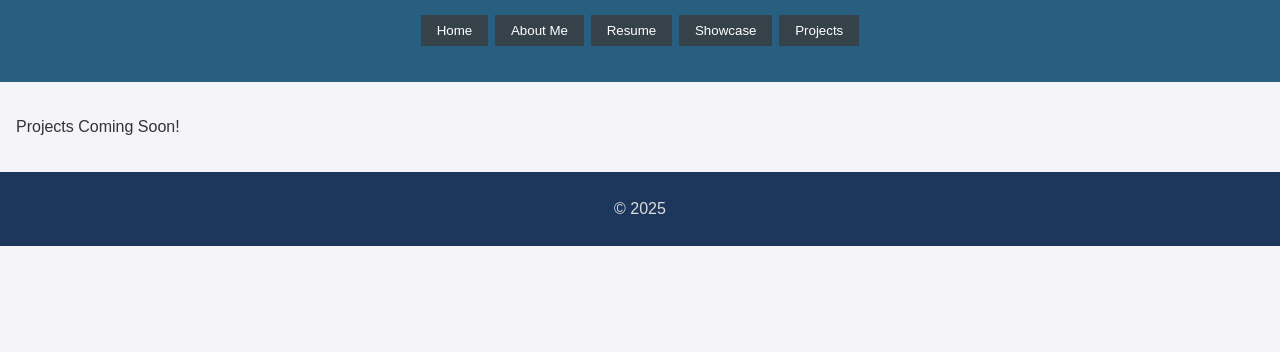
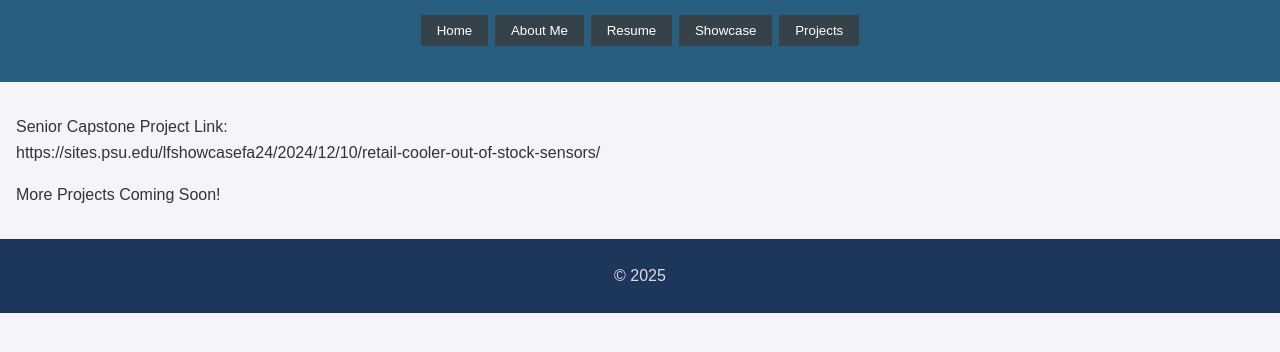
Before and after one commit to misterbluuu/portfolio-site, a plain HTML site: page projects.html in a window 1280 px wide. Shown: the part 102-454 px from the top of the page. Drawn offline with Linux system fonts and the light colour scheme.

Commit message:
Add files via upload

```diff
--- a/projects.html
+++ b/projects.html
@@ -23,7 +23,9 @@
     </header>
 
     <main>
-        <p>Projects Coming Soon!</p>
+        <p> Senior Capstone Project Link:<br>
+            https://sites.psu.edu/lfshowcasefa24/2024/12/10/retail-cooler-out-of-stock-sensors/</p>
+        <p> More Projects Coming Soon!</p>
     </main>
     <footer>
         <p>&copy; 2025</p>
```
